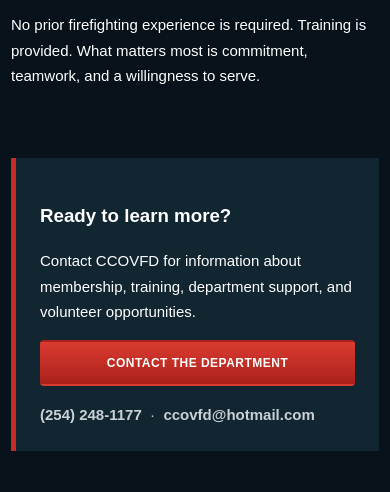
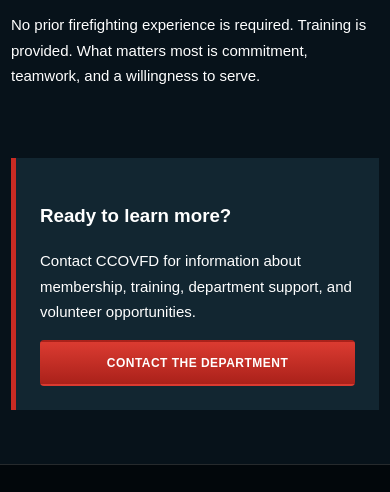
Before and after one commit to cryptoqueen23/ccovfd, a plain HTML site: page index.html in a window 390 px wide. Shown: the part 3930-4422 px from the top of the page. Drawn offline with Linux system fonts and the light colour scheme.

Commit message:
Remove phone/email line under Contact the Department button

```diff
--- a/index.html
+++ b/index.html
@@ -467,20 +467,6 @@
       border-left: 5px solid var(--red);
     }
 
-    .contact-line {
-      margin: 16px 0 0;
-      color: var(--muted);
-      font-size: 14px;
-    }
-
-    .contact-line a {
-      font-weight: 700;
-    }
-
-    .contact-line a:hover {
-      color: var(--red);
-    }
-
     .join {
       background: #07121a;
     }
@@ -942,11 +928,6 @@
           <a class="button button-primary" href="mailto:ccovfd@hotmail.com">
             Contact the Department
           </a>
-          <p class="contact-line">
-            <a href="tel:+12542481177">(254) 248-1177</a>
-            &nbsp;&middot;&nbsp;
-            <a href="mailto:ccovfd@hotmail.com">ccovfd@hotmail.com</a>
-          </p>
         </div>
       </div>
     </section>
```
